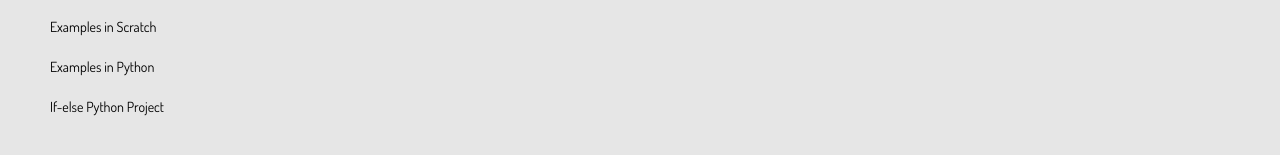
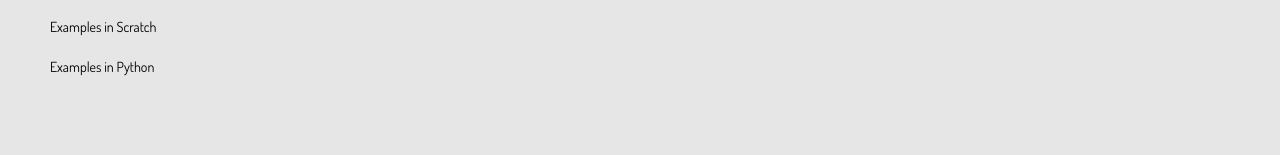
Before and after one commit to slibkind/slibkind.github.io, a Jekyll site: the page built from grade-7/index.html, in a window 1280 px wide. Shown: the part 723-878 px from the top of the page. Built offline with Jekyll 4.4.1, drawn with Linux system fonts in a browser that asks for light colours; nearby versions of some CDN libraries; library files that are not in the unit come from our copies.

Commit message:
delete if:else project from side nav

```diff
--- a/_includes/nav-side-7.html
+++ b/_includes/nav-side-7.html
@@ -28,5 +28,4 @@
 <ul>
     <li><a href="{{ site.url }}grade-7/essential-scratch">Examples in Scratch</a></li>
     <li><a href="{{ site.url }}grade-7/essential-python">Examples in Python</a></li>
-    <li><a href="{{ site.url }}grade-7/if-else-project">If-else Python Project</a></li>
 </ul>
```
